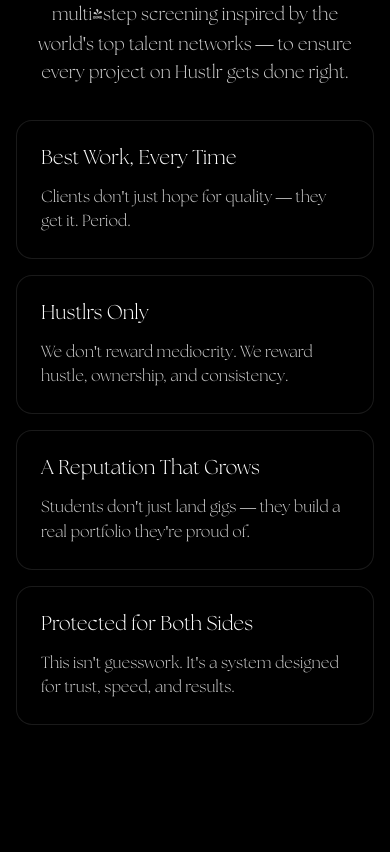
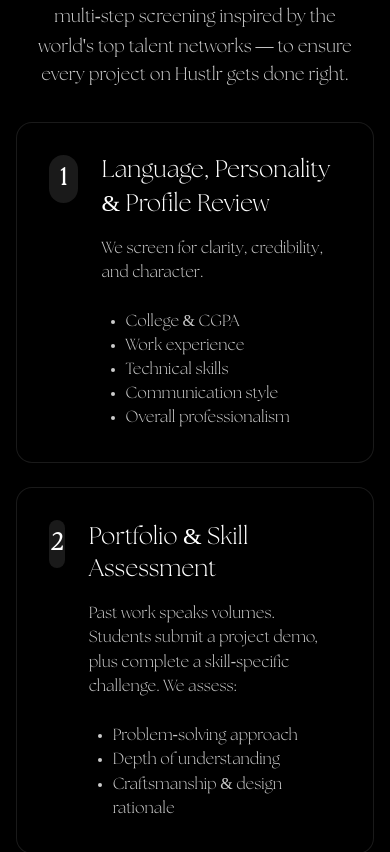
Before and after one commit to manasakalaimalaii/hustlr, a Next.js app: page /top5 in a window 390 px wide. Shown: the part 1000-1852 px from the top of the page. Built offline with nearby package versions, Linux system fonts and the light colour scheme; a web font is replaced by a local one.

Commit message:
Update MixedHeadline component to handle more special characters in Ovo font

```diff
--- a/pages/get-started.js
+++ b/pages/get-started.js
@@ -8,7 +8,7 @@
   return (
     <>
       {text.split("").map((char, i) =>
-        char === "#" || char === "%" || char === "'" || char === "-" || char === "—" || char === "–" ? (
+        char === "#" || char === "%" || char === "'" || char === "-" || char === "(" || char === ")" || char === "@" || char === "–" || char === "&" ? (
           <span key={i} className="font-ovo" style={{ fontFamily: "'Ovo', serif" }}>
             {char}
           </span>
@@ -148,7 +148,7 @@
                           : 'bg-transparent text-white border border-white/30'
                       }`}
                     >
-                      I'm a Student
+                      <MixedHeadline text="I'm a Student" />
                     </button>
                     <button
                       type="button"
@@ -159,7 +159,7 @@
                           : 'bg-transparent text-white border border-white/30'
                       }`}
                     >
-                      I'm a Client
+                      <MixedHeadline text="I'm a Client" />
                     </button>
                   </div>
                 </form>
@@ -170,13 +170,13 @@
                   className="bg-white/5 rounded-2xl p-8 border border-white/10"
                 >
                   <h3 className="text-2xl font-normal mb-4" style={{ fontFamily: "'The Seasons', serif" }}>
-                    You are on the List
+                    <MixedHeadline text="You are on the List" />
                   </h3>
                   <p className="text-white/80 mb-6">
-                    Thanks for joining the waitlist. We'll be in touch soon with your early access details.
+                    <MixedHeadline text="Thanks for joining the waitlist. We'll be in touch soon with your early access details." />
                   </p>
                   <p className="text-sm text-white/60">
-                    Keep an eye on your inbox for updates.
+                    <MixedHeadline text="Keep an eye on your inbox for updates." />
                   </p>
                 </motion.div>
               )}
@@ -194,7 +194,7 @@
               className="text-2xl sm:text-3xl md:text-4xl font-normal mb-8 sm:mb-16 text-center"
               style={{ fontFamily: "'The Seasons', serif" }}
             >
-              Why Join the Waitlist?
+              <MixedHeadline text="Why Join the Waitlist?" />
             </motion.h2>
             <div className="grid grid-cols-1 sm:grid-cols-2 lg:grid-cols-3 gap-4 sm:gap-8">
               {[
@@ -220,10 +220,10 @@
                   className="bg-black/20 backdrop-blur-sm rounded-2xl p-6 sm:p-8 border border-white/10"
                 >
                   <h3 className="text-xl sm:text-2xl font-normal mb-3 sm:mb-4" style={{ fontFamily: "'The Seasons', serif" }}>
-                    {feature.title}
+                    <MixedHeadline text={feature.title} />
                   </h3>
                   <p className="text-base sm:text-lg text-white/80">
-                    {feature.description}
+                    <MixedHeadline text={feature.description} />
                   </p>
                 </motion.div>
               ))}
--- a/pages/top5.js
+++ b/pages/top5.js
@@ -7,7 +7,7 @@
   return (
     <>
       {text.split("").map((char, i) =>
-        char === "#" || char === "%" || char === "'" ? (
+        char === "#" || char === "%" || char === "'" || char === "-" || char === "(" || char === ")" || char === "&" ? (
           <span key={i} className="font-ovo" style={{ fontFamily: "'Ovo', serif" }}>
             {char}
           </span>
@@ -63,15 +63,16 @@
         </div>
         <div>
           <h3 className="text-2xl font-normal mb-4" style={{ fontFamily: "'The Seasons', serif" }}>
-            {title}
+            <MixedHeadline text={title} />
           </h3>
-          <p className="text-white/80 mb-6">{description}</p>
+          <p className="text-white/80 mb-6">
+            <MixedHeadline text={description} />
+          </p>
           {items && (
-            <ul className="space-y-3">
+            <ul className="list-disc pl-6">
               {items.map((item, index) => (
-                <li key={index} className="flex items-center gap-3">
-                  <span className="w-1.5 h-1.5 rounded-full bg-white/60" />
-                  <span className="text-white/80">{item}</span>
+                <li key={index} className="text-white/80">
+                  <MixedHeadline text={item} />
                 </li>
               ))}
             </ul>
@@ -142,6 +143,7 @@
             </motion.p>
             <motion.p
               initial={{ opacity: 0, y: 30 }}
+
               animate={{ opacity: 1, y: 0 }}
               transition={{ duration: 0.8, delay: 0.4 }}
               className="text-base sm:text-lg text-white/60 max-w-2xl mx-auto px-4"
@@ -167,40 +169,65 @@
               <MixedHeadline text="Each student goes through a rigorous, multi-step screening inspired by the world's top talent networks — to ensure every project on Hustlr gets done right." />
             </p>
 
-            <div className="grid grid-cols-1 sm:grid-cols-2 gap-4 sm:gap-8">
+            <div className="grid grid-cols-1 gap-6 sm:gap-8 max-w-4xl mx-auto">
               {[
                 {
-                  title: "Best Work, Every Time",
-                  description: "Clients don't just hope for quality — they get it. Period."
+                  number: 1,
+                  title: "Language, Personality & Profile Review",
+                  description: "We screen for clarity, credibility, and character.",
+                  items: [
+                    "College & CGPA",
+                    "Work experience",
+                    "Technical skills",
+                    "Communication style",
+                    "Overall professionalism"
+                  ]
                 },
                 {
-                  title: "Hustlrs Only",
-                  description: "We don't reward mediocrity. We reward hustle, ownership, and consistency."
+                  number: 2,
+                  title: "Portfolio & Skill Assessment",
+                  description: "Past work speaks volumes. Students submit a project demo, plus complete a skill-specific challenge. We assess:",
+                  items: [
+                    "Problem-solving approach",
+                    "Depth of understanding",
+                    "Craftsmanship & design rationale"
+                  ]
                 },
                 {
-                  title: "A Reputation That Grows",
-                  description: "Students don't just land gigs — they build a real portfolio they're proud of."
+                  number: 3,
+                  title: "The Test Project (1–3 Weeks)",
+                  description: "Real work. Real pressure. Real results. We assign a hands-on, realistic task that tests:",
+                  items: [
+                    "Attention to detail",
+                    "Time & project management",
+                    "Execution quality under deadline"
+                  ]
                 },
                 {
-                  title: "Protected for Both Sides",
-                  description: "This isn't guesswork. It's a system designed for trust, speed, and results."
+                  number: 4,
+                  title: "Conversational AI Live Screening",
+                  description: "Not just smart — sharp on the spot. An AI-driven live session tests:",
+                  items: [
+                    "Their test project knowledge",
+                    "Communication clarity",
+                    "Adaptability & creativity",
+                    "Deeper thinking and professionalism"
+                  ]
+                },
+                {
+                  number: 5,
+                  title: "Final Approval",
+                  description: "Only the top 5% who pass all previous stages are onboarded to Hustlr. And we don't stop there — regular quality audits ensure our standards stay sky-high."
                 }
-              ].map((item, index) => (
-                <motion.div
+              ].map((stage, index) => (
+                <Stage
                   key={index}
-                  initial={{ opacity: 0, y: 30 }}
-                  whileInView={{ opacity: 1, y: 0 }}
-                  viewport={{ once: true }}
-                  transition={{ delay: index * 0.2 }}
-                  className="bg-black/20 backdrop-blur-sm rounded-2xl p-6 sm:p-8 border border-white/10"
-                >
-                  <h3 className="text-xl sm:text-2xl font-normal mb-3 sm:mb-4" style={{ fontFamily: "'The Seasons', serif" }}>
-                    <MixedHeadline text={item.title} />
-                  </h3>
-                  <p className="text-base sm:text-lg text-white/80">
-                    <MixedHeadline text={item.description} />
-                  </p>
-                </motion.div>
+                  number={stage.number}
+                  title={stage.title}
+                  description={stage.description}
+                  items={stage.items}
+                  delay={index * 0.2}
+                />
               ))}
             </div>
           </div>
```
